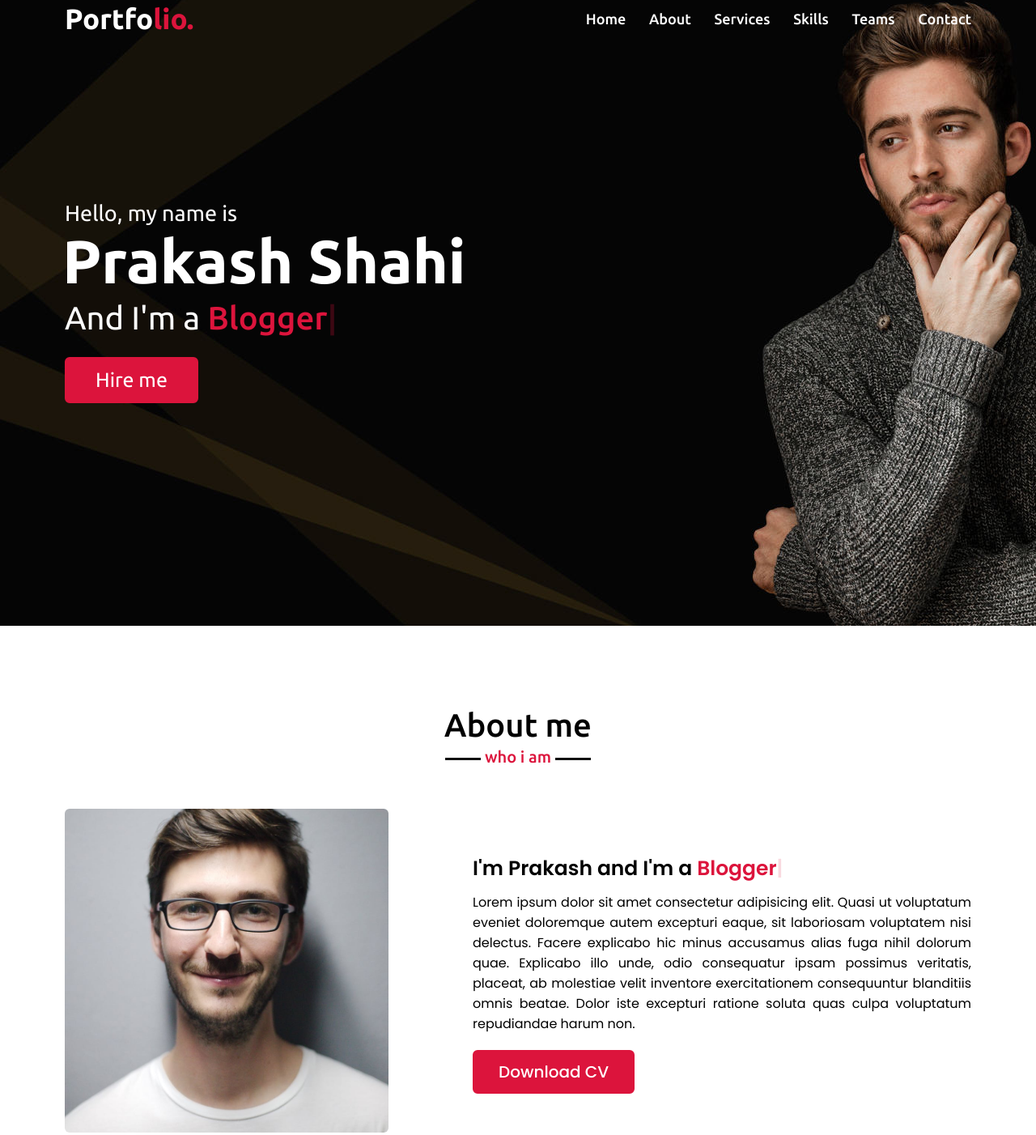
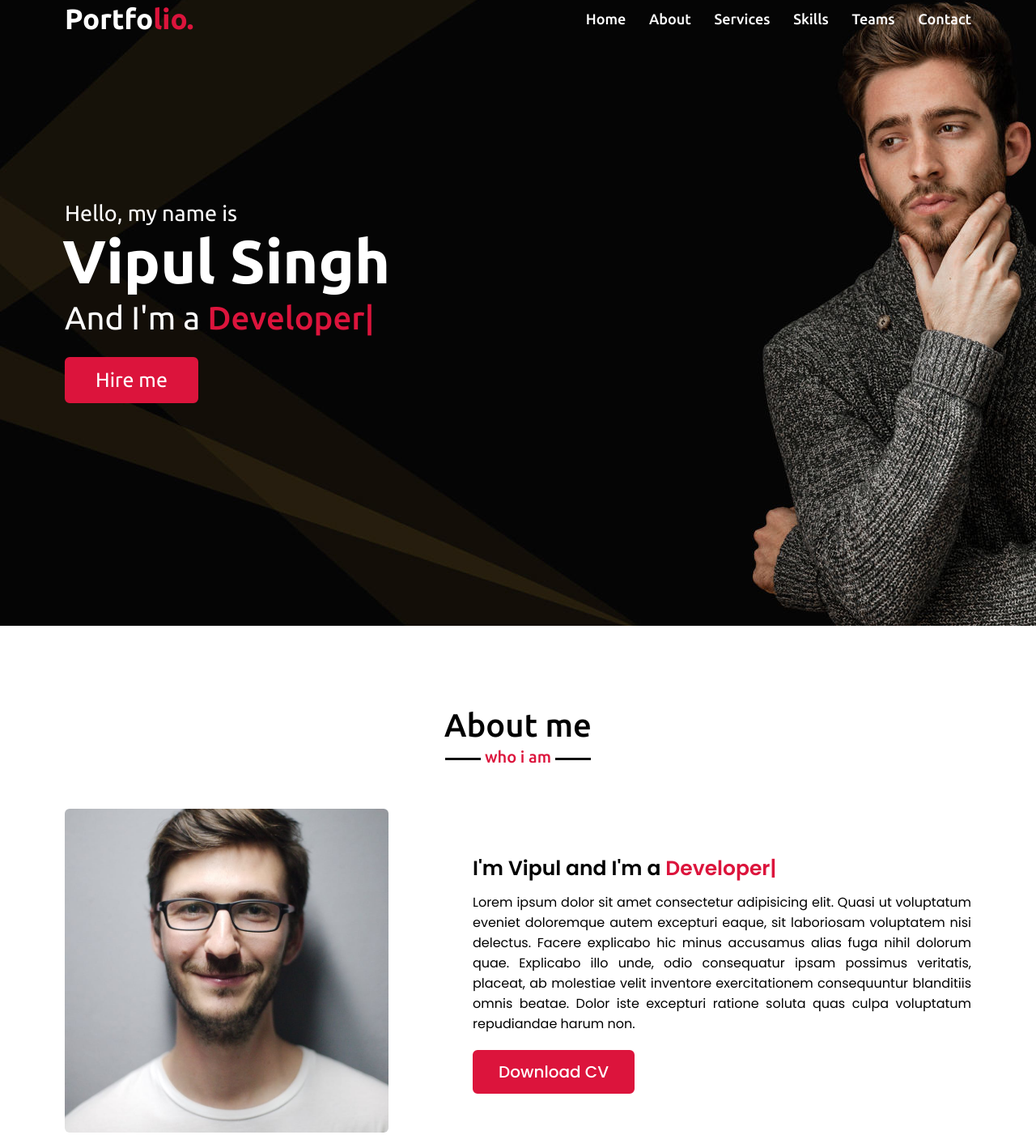
Before and after one commit to Vipul2000/Vipul2000.github.io, a plain HTML site: page index.html in a window 1280 px wide. Shown: the part 27-1429 px from the top of the page at 81% size. Drawn offline with nearby package versions, Linux system fonts and the light colour scheme.

Commit message:
Initial commit

```diff
--- a/index.html
+++ b/index.html
@@ -40,7 +40,7 @@
         <div class="max-width">
             <div class="home-content">
                 <div class="text-1">Hello, my name is</div>
-                <div class="text-2">Prakash Shahi</div>
+                <div class="text-2">Vipul Singh</div>
                 <div class="text-3">And I'm a <span class="typing"></span></div>
                 <a href="#">Hire me</a>
             </div>
@@ -56,7 +56,7 @@
                     <img src="images/profile-1.jpeg" alt="">
                 </div>
                 <div class="column right">
-                    <div class="text">I'm Prakash and I'm a <span class="typing-2"></span></div>
+                    <div class="text">I'm Vipul and I'm a <span class="typing-2"></span></div>
                     <p>Lorem ipsum dolor sit amet consectetur adipisicing elit. Quasi ut voluptatum eveniet doloremque autem excepturi eaque, sit laboriosam voluptatem nisi delectus. Facere explicabo hic minus accusamus alias fuga nihil dolorum quae. Explicabo illo unde, odio consequatur ipsam possimus veritatis, placeat, ab molestiae velit inventore exercitationem consequuntur blanditiis omnis beatae. Dolor iste excepturi ratione soluta quas culpa voluptatum repudiandae harum non.</p>
                     <a href="#">Download CV</a>
                 </div>
@@ -203,21 +203,21 @@
                             <i class="fas fa-user"></i>
                             <div class="info">
                                 <div class="head">Name</div>
-                                <div class="sub-title">Prakash Shahi</div>
+                                <div class="sub-title">Vipul  Singh</div>
                             </div>
                         </div>
                         <div class="row">
                             <i class="fas fa-map-marker-alt"></i>
                             <div class="info">
                                 <div class="head">Address</div>
-                                <div class="sub-title">Surkhet, Nepal</div>
+                                <div class="sub-title">Kishanganj, Bihar</div>
                             </div>
                         </div>
                         <div class="row">
                             <i class="fas fa-envelope"></i>
                             <div class="info">
                                 <div class="head">Email</div>
-                                <div class="sub-title">abc@gmail.com</div>
+                                <div class="sub-title">hellovipul1998@gmail.com</div>
                             </div>
                         </div>
                     </div>
@@ -250,7 +250,7 @@
 
     <!-- footer section start -->
     <footer>
-        <span>Created By <a href="https://www.codingnepalweb.com">CodingNepal</a> | <span class="far fa-copyright"></span> 2020 All rights reserved.</span>
+        <span>Created By <a href="https://www.vipulnitsri.com">vipulnitsri</a> | <span class="far fa-copyright"></span> 2020 All rights reserved.</span>
     </footer>
 
     <script src="script.js"></script>
--- a/script.js
+++ b/script.js
@@ -35,14 +35,14 @@ $(document).ready(function(){
 
     // typing text animation script
     var typed = new Typed(".typing", {
-        strings: ["YouTuber", "Developer", "Blogger", "Designer", "Freelancer"],
+        strings: ["Software Engineer", "Developer", "Freelancer"],
         typeSpeed: 100,
         backSpeed: 60,
         loop: true
     });
 
     var typed = new Typed(".typing-2", {
-        strings: ["YouTuber", "Developer", "Blogger", "Designer", "Freelancer"],
+        strings: ["Software Engineer", "Developer", "Freelancer"],
         typeSpeed: 100,
         backSpeed: 60,
         loop: true
```
